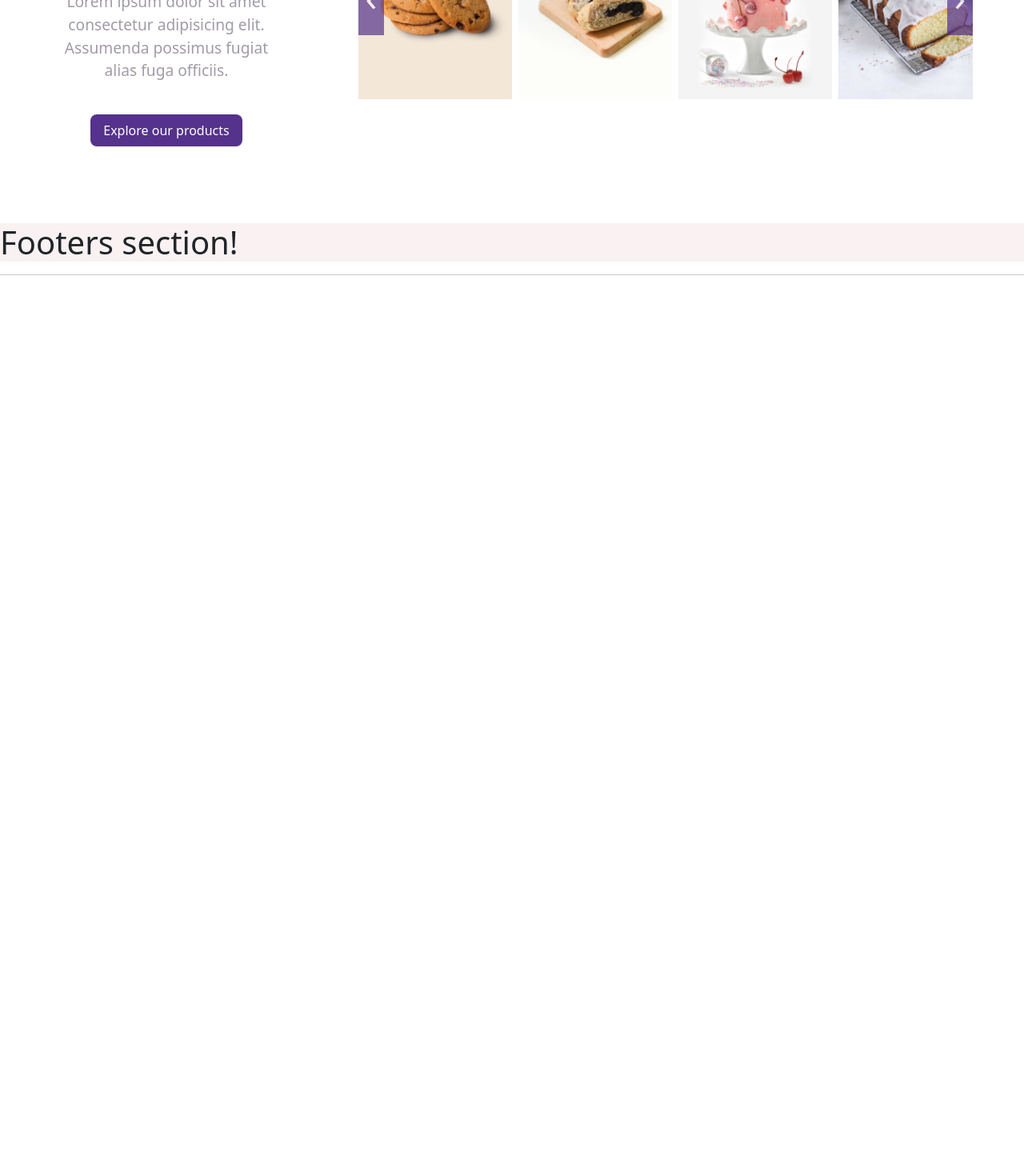
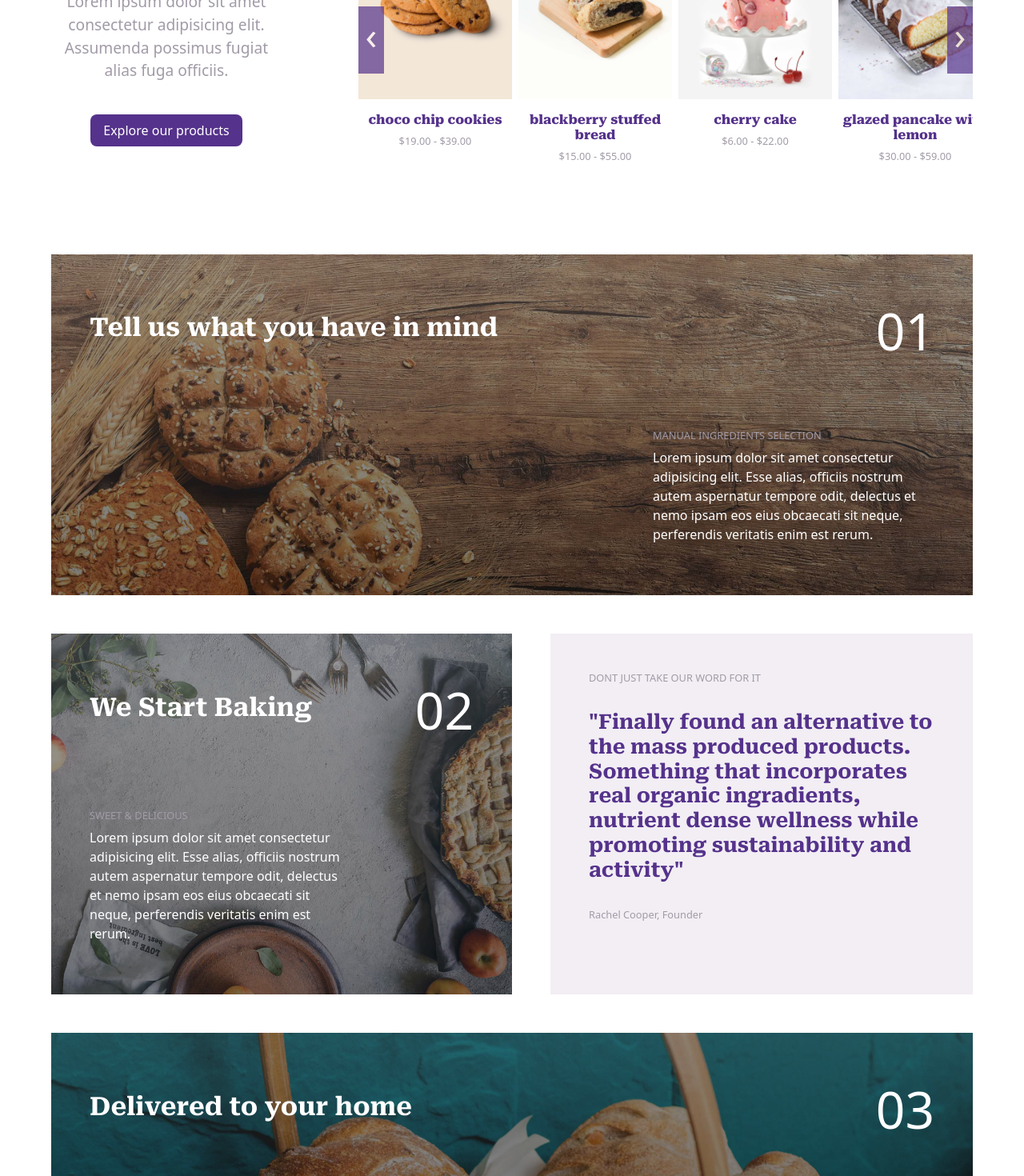
Before and after one commit to EliaBuratti/proj-html-vuejs, a Vue app: page / in a window 1280 px wide. Shown: the part 2240-3710 px from the top of the page at 80% size. Before the commit the page ends 2600 px from the top, so only its background shows below. Built offline with nearby package versions, Linux system fonts and the light colour scheme.

Commit message:
add bakery process card

```diff
--- a/src/assets/scss/Main.scss
+++ b/src/assets/scss/Main.scss
@@ -31,7 +31,8 @@ $style-color: #55328b;
             font-size: 1.2rem;
         }
 
-        h3 {
+        h3,
+        h4 {
             font-family: 'Roboto Serif', serif;
             font-weight: 800;
             color: $style-color;
@@ -51,6 +52,21 @@ $style-color: #55328b;
                 background-color: $ligth;
                 color: $style-color;
                 border: 1px solid $style-color;
+            }
+        }
+    }
+
+    .eb_find-products {
+
+        .eb_pictures {
+
+            h4 {
+                padding-top: 1rem;
+                font-size: 1rem;
+            }
+
+            p {
+                font-size: 0.8rem;
             }
         }
     }
@@ -101,4 +117,71 @@ $style-color: #55328b;
             width: 100%;
         }
     }
+
+    .eb_bakery-process {
+        color: $ligth;
+        margin-bottom: 3rem;
+
+        .eb_picture {
+            background-image: linear-gradient(to top, black 1rem, black 3rem, rgb(62, 62, 62) 100%, gray 100%);
+
+            img {
+                width: 100%;
+                opacity: 0.5;
+            }
+        }
+
+        .eb_head-card {
+
+            h2 {
+                font-family: 'Roboto Serif', serif;
+                font-weight: 600;
+            }
+
+
+
+            .eb_counter {
+                font-size: 4rem;
+                font-weight: 200;
+            }
+        }
+
+        .eb_description {
+            top: 0;
+            left: 0;
+            padding: 3rem;
+
+            .eb_paragraph {
+
+                h6 {
+                    color: $grey-dark;
+                    font-size: 0.8rem;
+                }
+            }
+        }
+
+        .eb_citation {
+            background-color: $grey;
+            color: $grey-dark;
+            padding: 3rem;
+
+            h3 {
+                font-family: 'Roboto Serif', serif;
+                font-weight: 600;
+                color: $style-color;
+                font-size: 1.6rem;
+            }
+
+            p,
+            h6 {
+                font-size: 0.8rem;
+            }
+        }
+
+        #two {
+            img {
+                object-fit: fill;
+            }
+        }
+    }
 }
--- a/src/components/Main.vue
+++ b/src/components/Main.vue
@@ -80,14 +80,129 @@ export default {
                     <div class="eb_next">&rsaquo;</div>
 
                     <div class="eb_pictures overflow-x-auto d-flex gap-2">
-                        <div v-for="picture in image.products" class="col-3">
+                        <div v-for="picture in image.products" class="col-3 h-100 text-center">
                             <img :src="getImagePath(picture.img)" :alt="getImagePath(picture.text)">
+                            <h4>{{ picture.text }}</h4>
+                            <p>{{ picture.price }}</p>
                         </div>
                     </div>
                 </div>
+            </div>
+
+            <!-- bakery process -->
+
+            <!-- first -->
+            <div class="col-12 eb_bakery-process d-flex" id="one">
+                <div class="col-12 position-relative">
+
+                    <!-- picture -->
+                    <div class="eb_picture">
+                        <img :src="getImagePath('bakery-process-1.jpg')" alt="baking">
+                    </div>
+
+                    <!-- process and description -->
+                    <div class="eb_description position-absolute w-100 h-100 d-flex flex-column justify-content-between">
+
+                        <div class="eb_head-card d-flex justify-content-between align-items-center">
+                            <h2>Tell us what you have in mind</h2>
+
+                            <div class=" ms-auto eb_counter">01</div>
+
+                        </div>
+
+                        <div class="eb_paragraph float-end col-4 ms-auto">
+                            <h6 class=" text-uppercase">manual ingredients selection</h6>
+                            <p>Lorem ipsum dolor sit amet consectetur adipisicing elit. Esse alias, officiis nostrum
+                                autem aspernatur tempore odit, delectus et nemo ipsam eos eius obcaecati sit neque,
+                                perferendis veritatis enim est rerum.
+                            </p>
+                        </div>
+
+                    </div>
+                </div>
+            </div>
+
+            <!-- second -->
+            <div class="col-12 eb_bakery-process d-flex" id="two">
+                <div class="col-6 position-relative">
+
+                    <!-- picture -->
+                    <div class="eb_picture">
+                        <img :src="getImagePath('bakery-process-2.jpg')" alt="baking">
+                    </div>
+
+                    <!-- process and description -->
+                    <div class="eb_description position-absolute w-100 h-100 d-flex flex-column justify-content-between">
+
+                        <div class="eb_head-card d-flex justify-content-between align-items-center">
+                            <h2>We Start Baking</h2>
+
+                            <div class=" ms-auto eb_counter">02</div>
+
+                        </div>
+
+                        <div class="eb_paragraph float-end col-8">
+                            <h6 class=" text-uppercase">sweet & delicious</h6>
+                            <p>Lorem ipsum dolor sit amet consectetur adipisicing elit. Esse alias, officiis nostrum
+                                autem aspernatur tempore odit, delectus et nemo ipsam eos eius obcaecati sit neque,
+                                perferendis veritatis enim est rerum.
+                            </p>
 
 
+                        </div>
+
+                    </div>
+                </div>
+
+                <!-- citazione -->
+                <div class="col-6 ps-5">
+
+                    <div class="eb_citation h-100">
+                        <h6 class=" text-uppercase">dont just take our word for it</h6>
+
+                        <h3 class="py-4">
+                            "Finally found an alternative to the mass produced products. Something that incorporates real
+                            organic
+                            ingradients, nutrient dense wellness while promoting sustainability and activity"
+                        </h3>
+                        <p class=" text-capitalize">rachel cooper, founder</p>
+                    </div>
+
+
+                </div>
             </div>
+
+            <!-- third -->
+            <div class="col-12 eb_bakery-process d-flex" id="three">
+                <div class="col-12 position-relative">
+
+                    <!-- picture -->
+                    <div class="eb_picture">
+                        <img :src="getImagePath('bakery-process-3.jpg')" alt="baking">
+                    </div>
+
+                    <!-- process and description -->
+                    <div class="eb_description position-absolute w-100 h-100 d-flex flex-column justify-content-between">
+
+                        <div class="eb_head-card d-flex justify-content-between align-items-center">
+                            <h2>Delivered to your home</h2>
+
+                            <div class=" ms-auto eb_counter">03</div>
+
+                        </div>
+
+                        <div class="eb_paragraph float-end col-4 ">
+                            <h6 class=" text-uppercase">based to order & gift wrapped</h6>
+                            <p>Lorem ipsum dolor sit amet consectetur adipisicing elit. Esse alias, officiis nostrum
+                                autem aspernatur tempore odit, delectus et nemo ipsam eos eius obcaecati sit neque,
+                                perferendis veritatis enim est rerum.
+                            </p>
+                        </div>
+
+                    </div>
+                </div>
+            </div>
+
         </div>
     </div>
 </template>
--- a/src/dataJs/image.js
+++ b/src/dataJs/image.js
@@ -4,38 +4,50 @@ export default {
         {
             img: 'choco-chip-cookies.jpg',
             text: 'choco chip cookies',
+            price: '$19.00 - $39.00',
         },
         {
             img: 'blackberry-stuffed-bread.jpg',
             text: 'blackberry stuffed bread',
+            price: '$15.00 - $55.00',
         },
         {
             img: 'cherry-cake.jpg',
             text: 'cherry cake',
+            price: '$6.00 - $22.00'
+            ,
         },
         {
             img: 'glazed-pancake-with-lemon.jpg',
             text: 'glazed pancake with lemon',
+            price: '$30.00 - $59.00',
         },
         {
             img: 'cookies-with-ice-cream.jpg',
             text: 'cookies with ice cream',
+            price: '$40.56 - $60.00',
         },
         {
             img: 'home-bread.jpg',
             text: 'homebread',
+            price: '$7.00 - $24.99'
+            ,
         },
         {
             img: 'perfect-macarons.jpg',
             text: 'perfect macarons',
+            price: '$2.00 - $26.00'
+            ,
         },
         {
             img: 'strawberry-donut.jpg',
             text: 'strawberry donut',
+            price: '$18.00 - $69.00',
         },
         {
             img: 'strawberry-jam-cookies.jpg',
             text: 'strawberry jam cookies',
+            price: '$12.00 - $39.76',
         },
     ],
 
@@ -49,5 +61,5 @@ export default {
             text: 'wedding',
         }
 
-    ]
+    ],
 }
```
